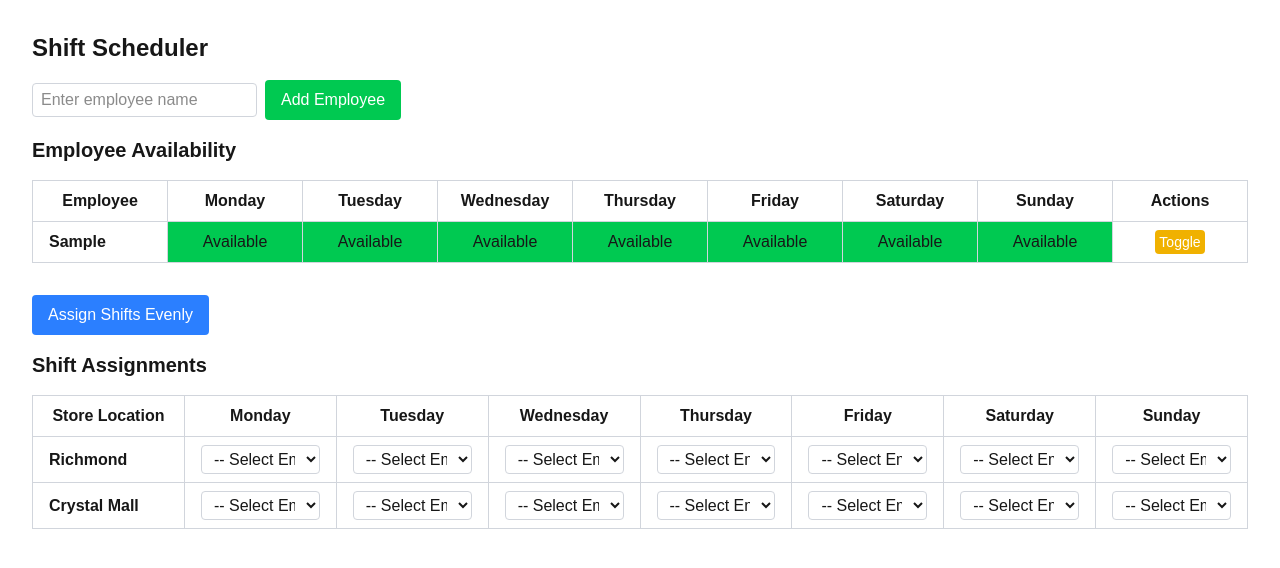
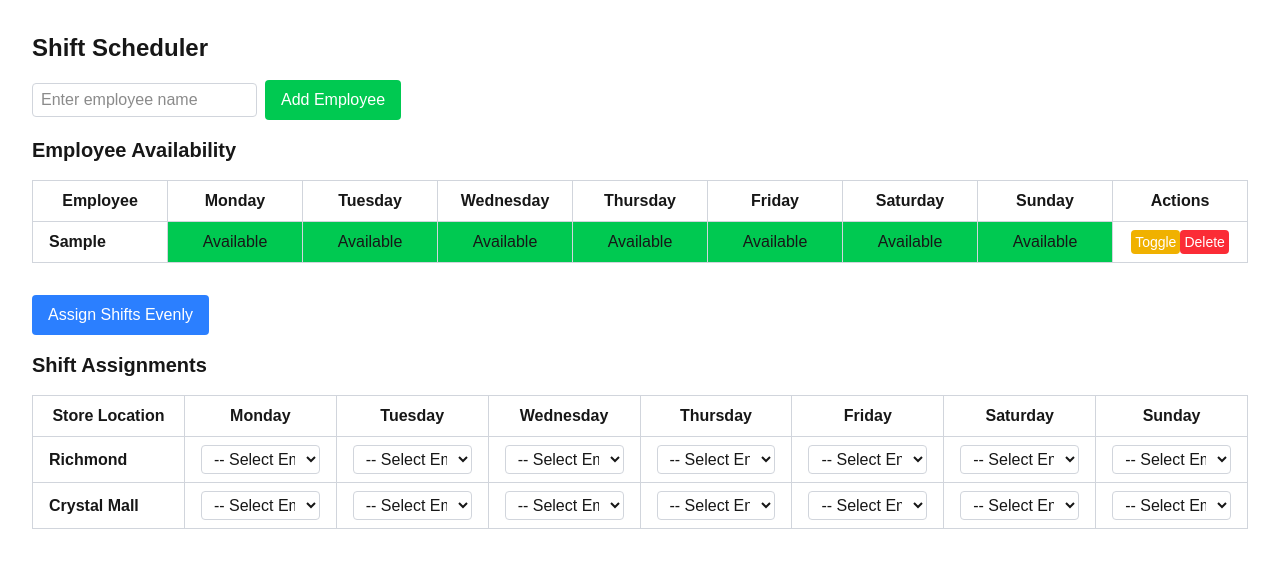
Before and after one commit to JohnYeung-dojjy/ShiftScheduler, a Next.js app: page / in a window 1280 px wide. Both pictures are taken after typing "Sample" into the empty fields and a click on the button "Add Employee". Shown: the top 568 px of the page. Built offline with nearby package versions, Linux system fonts and the light colour scheme.

Commit message:
Add a delete button with confirm for all employees

```diff
--- a/app/page.tsx
+++ b/app/page.tsx
@@ -223,6 +223,21 @@ export default function Home() {
                 >
                   Toggle
                 </button>
+                <button
+                  onClick={() => {
+                    if (confirm(`Are you sure you want to delete ${employee}?`)) {
+                      setEmployees((prevEmployees) => prevEmployees.filter((e) => e !== employee));
+                      setAvailability((prevAvailability) => {
+                        const updatedAvailability = { ...prevAvailability };
+                        delete updatedAvailability[employee];
+                        return updatedAvailability;
+                      });
+                    }
+                  }}
+                  className="px-1 py-0.5 bg-red-500 text-white text-sm rounded hover:bg-red-600"
+                >
+                  Delete
+                </button>
               </td>
             </tr>
           ))}
```
